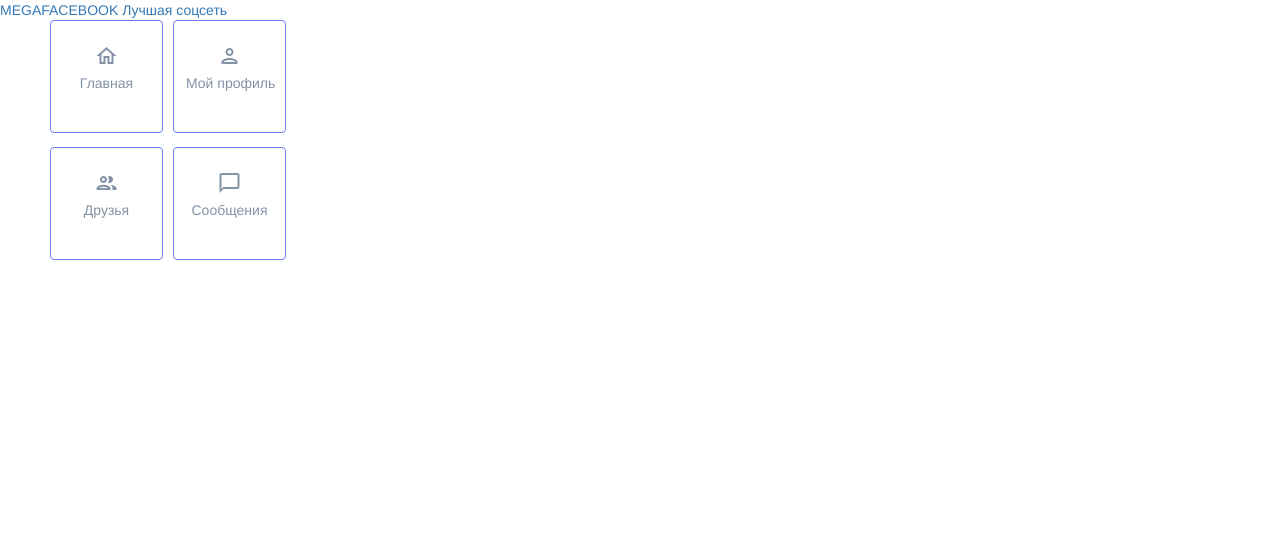
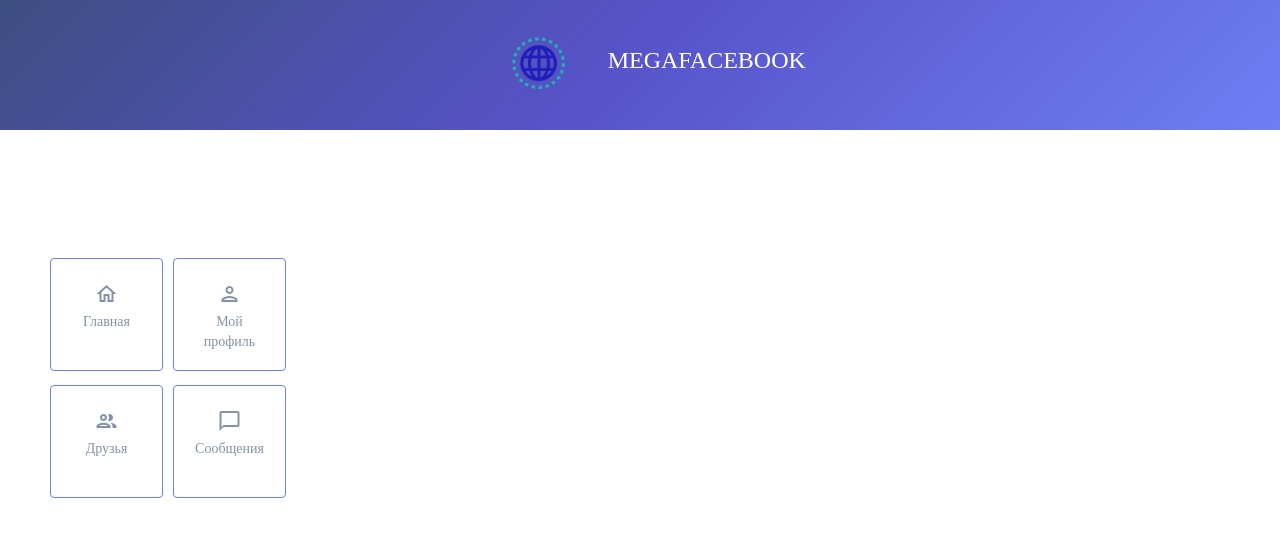
Before and after one commit to Eneanuch/MEGAFACEBOOK, a Flask app: page / in a window 1280 px wide. Shown: the top 537 px of the page. Run offline with Flask 2, Linux system fonts and the light colour scheme; some libraries are stand-ins or nearby versions; some web fonts are replaced.

Commit message:
add a lot of something

```diff
--- a/main.py
+++ b/main.py
@@ -15,5 +15,6 @@ def main_page():
 def handle_bad_request(e):
     return render_template("error.html", error=e.name)
 
+
 if __name__ == '__main__':
     app.run(port=8080, host='127.0.0.1')
--- a/static/css/style.css
+++ b/static/css/style.css
@@ -27,6 +27,35 @@
     src: local('Montserrat Black'), local('Montserrat-Black'), url('montserratblack.woff2') format('woff2'), url('montserratblack.woff') format('woff'), url('montserratblack.ttf') format('truetype');
     font-weight: 900;
     font-style: normal;
+}
+
+body {
+
+    font-family: 'Montserrat';
+}
+
+a {
+
+}
+span {
+
+}
+
+.header {
+    position: relative;
+    display: block;
+    text-align: center;
+    width: 100%;
+    color: #fff;
+    background-image: linear-gradient(-225deg, #3D4E81 0%, #5753C9 48%, #6E7FF3 100%);
+    border-color: #6E7FF3;
+}
+.header a {
+    text-decoration: none;
+    color: #fff;
+}
+a {
+
 }
 
 .btn-primary-g {
@@ -60,12 +89,20 @@
 .md-120 { font-size: 96px; }
 .md-148 { font-size: 96px; }
 
+.wh-130 {
+    width: 130px;
+    height: 130px;
+}
+.inl-block {
+    display: inline-block;
+}
 
 .sidebar {
     display: block;
     margin-left: 40px;
     width: 250px;
     min-width: 250px;
+    margin-top: 10%;
 }
 
 .sidebar a {
@@ -89,7 +126,7 @@
 }
 
 .main-wrap {
-
+    text-decoration: none;
 }
 
 .main-menu-text {
--- a/templates/base.html
+++ b/templates/base.html
@@ -31,10 +31,12 @@
         <script src="{{ url_for('static', filename='js/npm.js') }}"></script>
     </head>
     <header>
+
         <div class="header">
-            <a class="text-start"></a>
-            <a class="text-center">MEGAFACEBOOK</a>
-            <a class="text-end">Лучшая соцсеть</a>
+            <a href="/">
+                <img src="{{ url_for('static', filename='img/logo-min.png') }}" class="text-start wh-130 inl-block">
+                <span class="md-24 inl-block">MEGAFACEBOOK</span>
+            </a>
         </div>
     </header>
     <body>
@@ -49,7 +51,7 @@
                 <a class="btn btn-sq-lg btn-primary-g trans" href="/my_profile">
                     <div class="elements">
                         <span class="material-icons-outlined">person</span><br>
-                        <span class="main-menu-text">Мой профиль</span>
+                        <span class="main-menu-text">Мой <br> профиль</span>
                     </div>
                 </a>
                 <a class="btn btn-sq-lg btn-primary-g trans" href="/friends">
```
Also changed, not shown: templates/message_page.html (added, +8 -0 lines), templates/profile_page.html (added, +8 -0 lines), static/img/logo-min.png (added), static/img/main/logo.svg (deleted).
